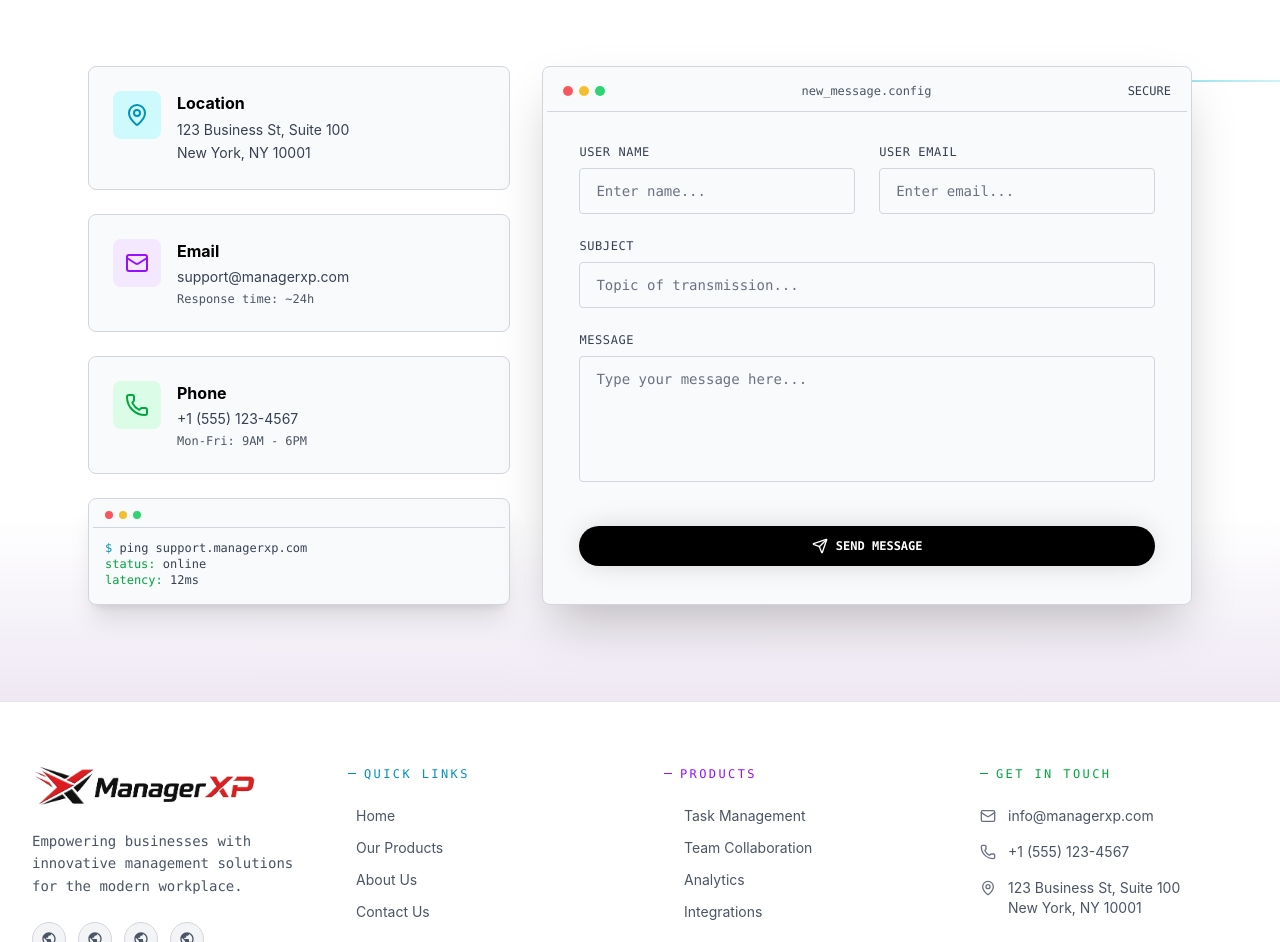
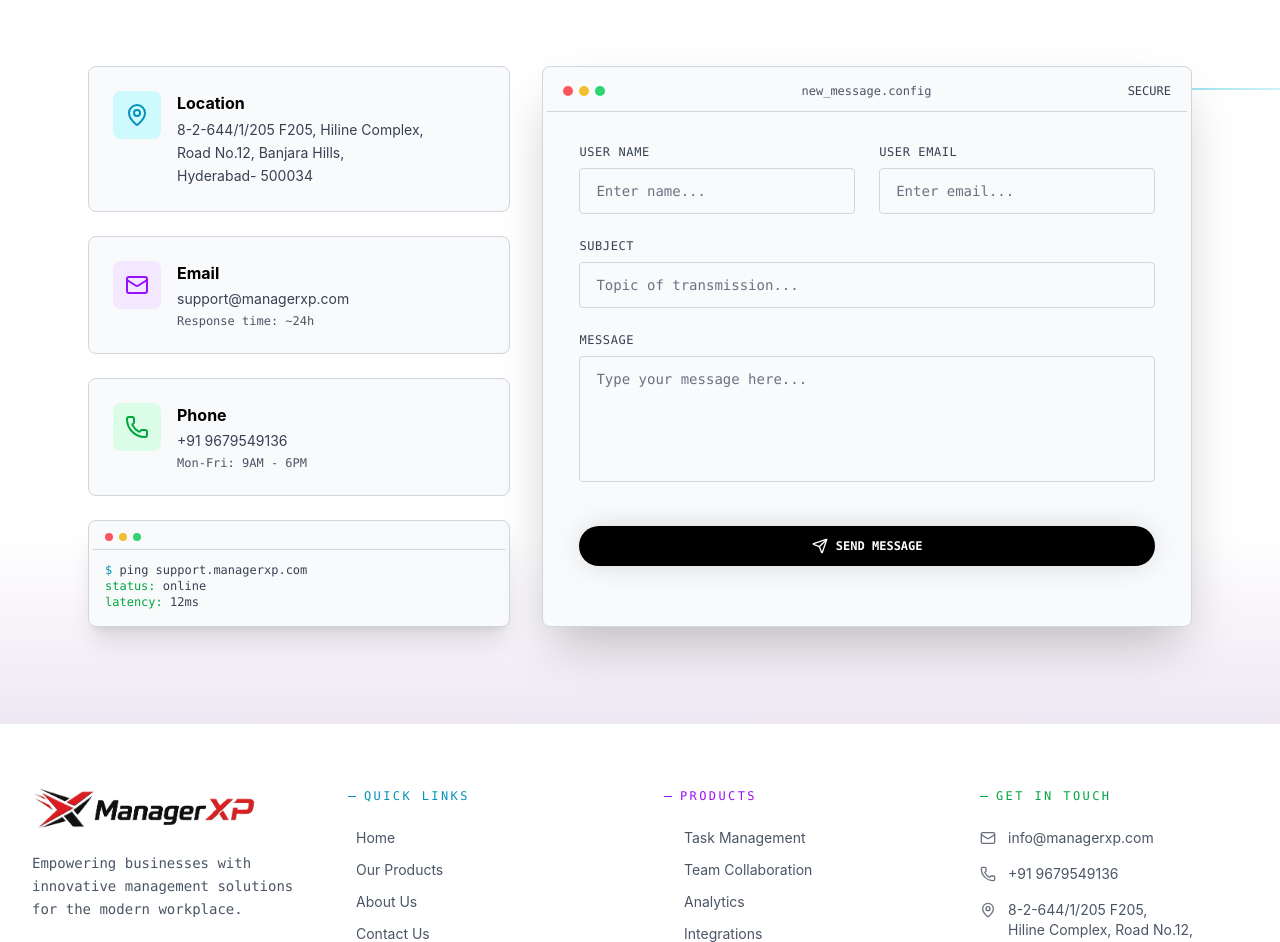
Before and after one commit to Vikashcodez/Manager-XP-Website, a React (Vite) app in the folder frontend/: page /contact in a window 1280 px wide. Shown: the part 230-1172 px from the top of the page. Built offline with nearby package versions, Linux system fonts and the light colour scheme.

Commit message:
footer address and phonr no added

```diff
--- a/frontend/src/Pages/Contact.jsx
+++ b/frontend/src/Pages/Contact.jsx
@@ -154,8 +154,9 @@
                 <div>
                   <h3 className="text-black font-bold mb-1">Location</h3>
                   <p className="text-gray-700 text-sm leading-relaxed">
-                    123 Business St, Suite 100<br />
-                    New York, NY 10001
+                    8-2-644/1/205 F205, Hiline Complex, <br />
+                    Road No.12, Banjara Hills,<br />
+                     Hyderabad- 500034
                   </p>
                 </div>
               </div>
@@ -186,7 +187,7 @@
                 <div>
                   <h3 className="text-black font-bold mb-1">Phone</h3>
                   <p className="text-gray-700 text-sm">
-                    +1 (555) 123-4567
+                    +91 9679549136
                   </p>
                   <p className="text-gray-600 text-xs mt-1 font-mono">Mon-Fri: 9AM - 6PM</p>
                 </div>
--- a/frontend/src/components/Footer.jsx
+++ b/frontend/src/components/Footer.jsx
@@ -104,11 +104,11 @@
               </li>
               <li className="flex items-start gap-3 text-gray-600 hover:text-gray-800 transition-colors">
                 <Phone className="w-4 h-4 mt-0.5 text-gray-500" />
-                <span>+1 (555) 123-4567</span>
+                <span>+91 9679549136</span>
               </li>
               <li className="flex items-start gap-3 text-gray-600 hover:text-gray-800 transition-colors">
                 <MapPin className="w-4 h-4 mt-0.5 text-gray-500" />
-                <span>123 Business St, Suite 100<br />New York, NY 10001</span>
+                <span>8-2-644/1/205 F205,<br /> Hiline Complex, Road No.12,<br /> Banjara Hills, Hyderabad- 500034.</span>
               </li>
             </ul>
           </div>
```
